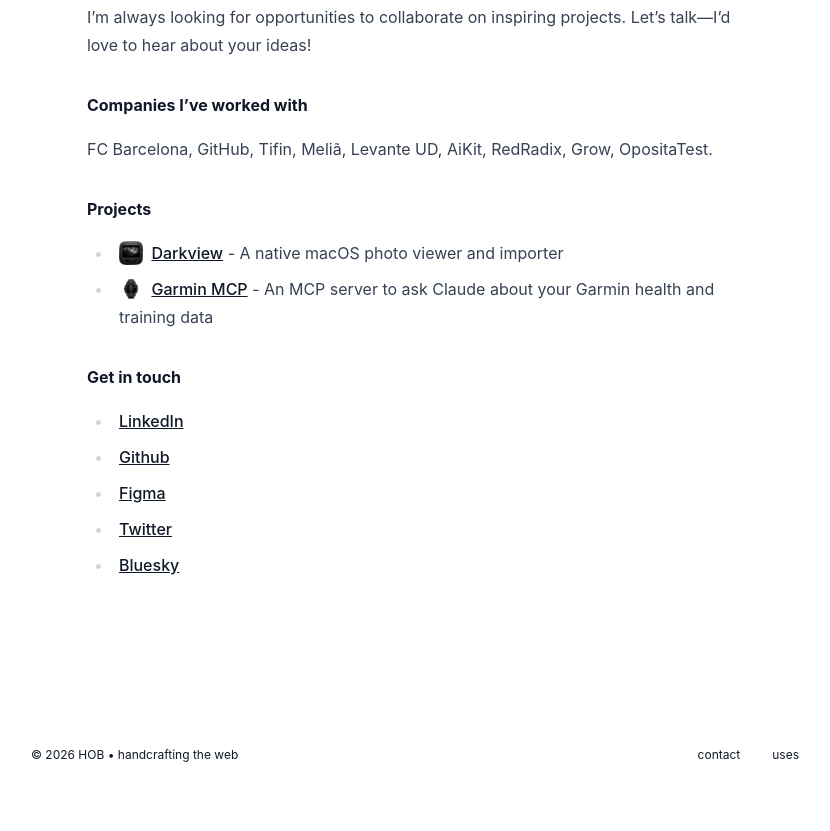
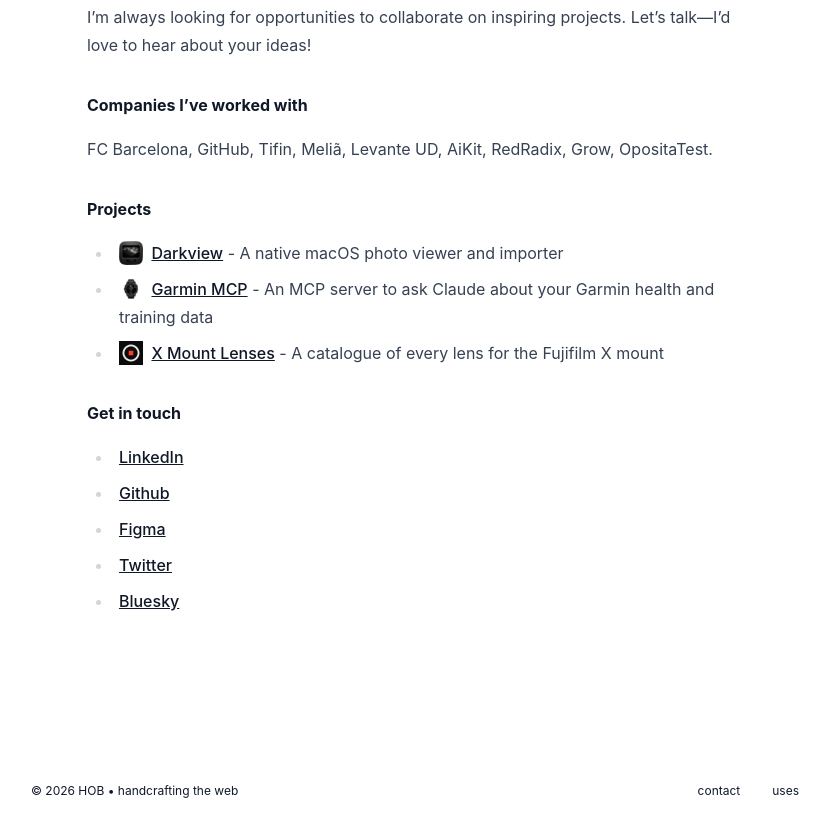
Before and after one commit to barcia/barcia.dev, an Astro site: page / in a window 1280 px wide. Shown: the part 577-1408 px from the top of the page, without its empty margins (225-1055 px from the left). Before the commit the page ends 1372 px from the top, so only its background shows below. Built offline with nearby package versions, Linux system fonts and the light colour scheme; Astro itself is replaced by a stand-in of ours.

Commit message:
Add X Mount Lenses to projects

```diff
--- a/src/pages/index.md
+++ b/src/pages/index.md
@@ -21,6 +21,7 @@ FC Barcelona, GitHub, Tifin, Meliã, Levante UD, AiKit, RedRadix, Grow, OpositaT
 
 - ![Darkview icon](/images/project-icons/darkview.png) [Darkview](https://darkview.barcia.dev) - A native macOS photo viewer and importer
 - ![Garmin MCP icon](/images/project-icons/garmin-mcp.png) [Garmin MCP](https://github.com/barcia/garmin-mcp) - An MCP server to ask Claude about your Garmin health and training data
+- ![X Mount Lenses icon](/images/project-icons/fujix.png) [X Mount Lenses](https://fujix.barcia.dev) - A catalogue of every lens for the Fujifilm X mount
 
 ## Get in touch
 
```
Also changed, not shown: public/images/project-icons/fujix.png (added).
